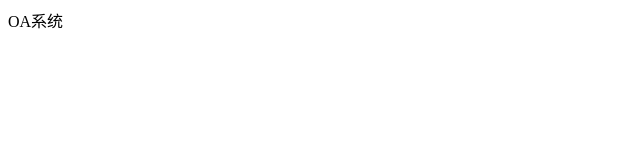
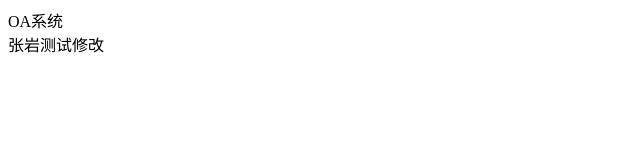
Before and after one commit to neusoftproject2020/frontendlib, a Vue app: page / in a window 1280 px wide. Shown: the top 160 px of the page, without its empty margins (0-640 px from the left). Built offline with nearby package versions, Linux system fonts and the light colour scheme; the HTML template or start-up script is replaced by a standard one.

Commit message:
张岩  测试

```diff
--- a/src/App.vue
+++ b/src/App.vue
@@ -1,6 +1,7 @@
 <template>
   <div id="app">
    OA系统
+    <div>张岩测试修改</div>
   </div>
 </template>
 
```
